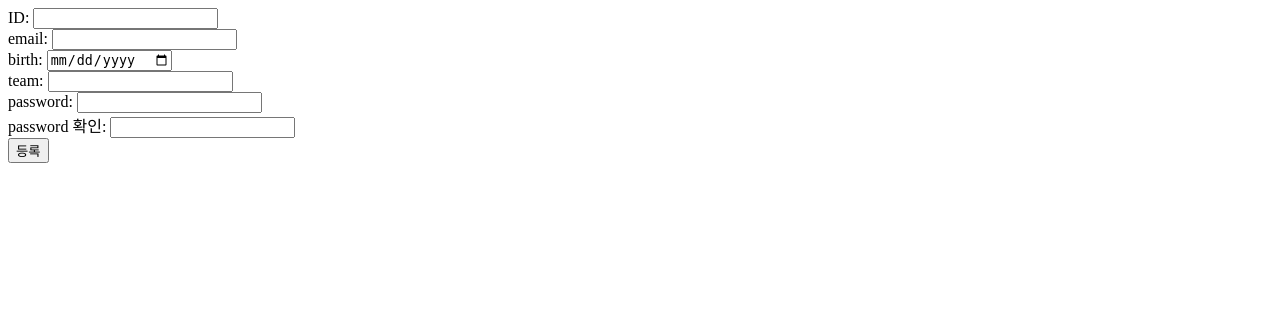
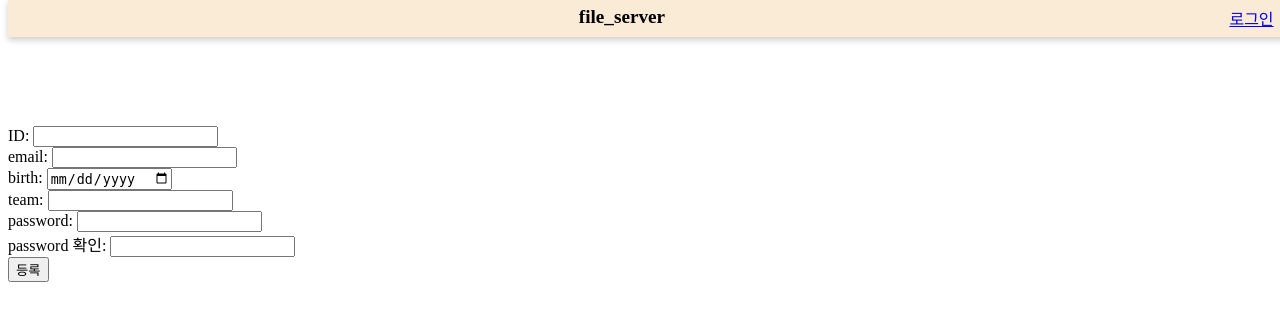
Before and after one commit to KangWoomin/file_sever, a Django app: page /file/create_user/ in a window 1280 px wide. Shown: the top 321 px of the page. Run offline with Django 5.2, Linux system fonts and the light colour scheme.

Commit message:
login,logout

```diff
--- a/sever/file/forms.py
+++ b/sever/file/forms.py
@@ -18,9 +18,9 @@ class UserModelForm(forms.ModelForm):
 
         return password2
 
-    def user_save(self, commit=True):
+    def save(self, commit=True):
         user = super().save(commit=False)
-        user = self.cleaned_data.get('password1')
+        user.set_password(self.cleaned_data.get('password1'))
 
         if commit:
             user.save()
--- a/sever/file/models.py
+++ b/sever/file/models.py
@@ -33,7 +33,7 @@ class UserManager(BaseUserManager):
 class User(AbstractBaseUser):
     userID = models.CharField(verbose_name='ID', max_length=80, unique=True)
     team = models.CharField(verbose_name='TeamName', max_length=50)
-    email = models.EmailField(verbose_name='email', max_length=80, unique=True, blank=True)
+    email = models.EmailField(verbose_name='email', max_length=80, blank=True)
     birth = models.DateField()
     is_active = models.BooleanField(default=True)
     is_admin = models.BooleanField(default=False)
--- a/sever/file/templates/base.html
+++ b/sever/file/templates/base.html
@@ -5,10 +5,46 @@
     <meta name="viewport" content="width=device-width, initial-scale=1.0">
     <title>{% block title %} {% endblock %}</title>
     {% block head %} {% endblock %}
+    <style>
+        .top{
+            position:fixed;
+            top:0;
+            width: 100%;
+            display: flex;
+            justify-content: space-between;
+            background-color: antiquewhite;
+            padding: 0.4rem;
+            box-shadow: 0 0.2rem 0.4rem rgba(0,0,0,0.2);
+        }
+        .center{
+            flex: 1;
+            font-size: 1.2rem;
+            display: flex;
+            justify-content: center;
+        }
+        .right{
+            display: flex;
+            margin-right: 1.3rem;
+        }
+        .content{
+            margin-top: 10%;
+        }
+    </style>
 </head>
 <body>
-
-    <div>
+    <div class="top">
+        <div class="center">
+            <a href="{% url 'main' %}" style="text-decoration: none; color: black;"><b>file_server</b></a>
+        </div>
+        <div class="right">
+            {% if user.is_authenticated %}
+                <a href="{% url 'logout' %}">로그아웃</a>
+            {% else%}
+                <a href="{% url 'login' %}">로그인</a>
+            {% endif %}
+        </div>
+    </div>
+    <div class="content">
         {% block content %} {% endblock %}
     </div>
 </body>
--- a/sever/file/urls.py
+++ b/sever/file/urls.py
@@ -3,5 +3,7 @@ from .views import *
 
 urlpatterns = [
     path('', view=main, name='main'),
-    path('/create_user/', view=create_user, name='create_user'),
+    path('create_user/', view=create_user, name='create_user'),
+    path('login/', view=user_login, name='login'),
+    path('logout/', view=user_logout, name='logout'),
 ]
--- a/sever/file/views.py
+++ b/sever/file/views.py
@@ -4,7 +4,7 @@ from django.contrib.auth import login, logout
 # Create your views here.
 
 def main(request):
-    return HttpResponse('안녕')
+    return render(request,'base.html')
 
 from .forms import UserModelForm
 def create_user(request):
@@ -19,3 +19,24 @@ def create_user(request):
         form = UserModelForm()
 
     return render(request,'create_user.html',{'form':form})
+
+from django.contrib.auth import authenticate
+def user_login(request):
+    if request.method == 'POST':
+        userID = request.POST.get('userID')
+        password = request.POST.get('password')
+
+        user = authenticate(request, username = userID , password=password)
+
+        if user is not None:
+            login(request, user)
+            return redirect('main')
+        else:
+            return render(request,'login.html',{'error':'접근 불가'})
+
+
+    return render(request ,'login.html' )
+
+def user_logout(request):
+    logout(request)
+    return redirect('main')
--- a/sever/sever/urls.py
+++ b/sever/sever/urls.py
@@ -19,5 +19,5 @@ from django.urls import path, include
 
 urlpatterns = [
     path('admin/', admin.site.urls),
-    path('file', include('file.urls')),
+    path('file/', include('file.urls')),
 ]
```
Also changed, not shown: sever/file/templates/login.html (added, +24 -0 lines), sever/db.sqlite3, sever/file/migrations/0002_alter_user_email.py (added).
